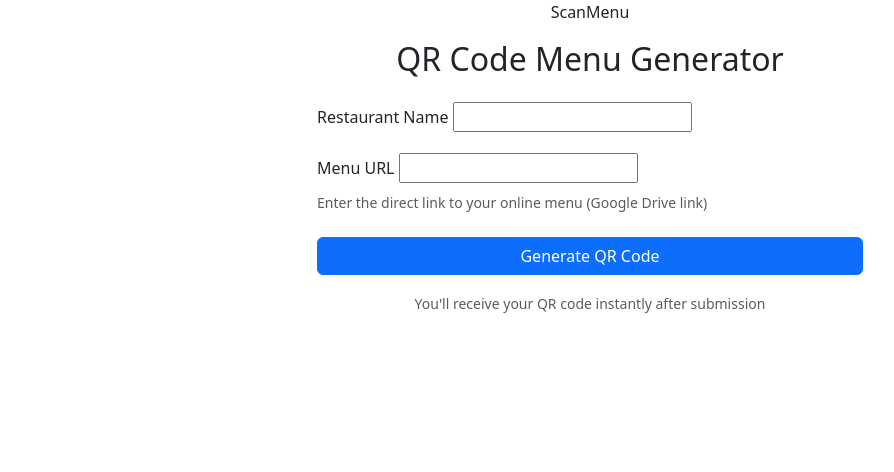
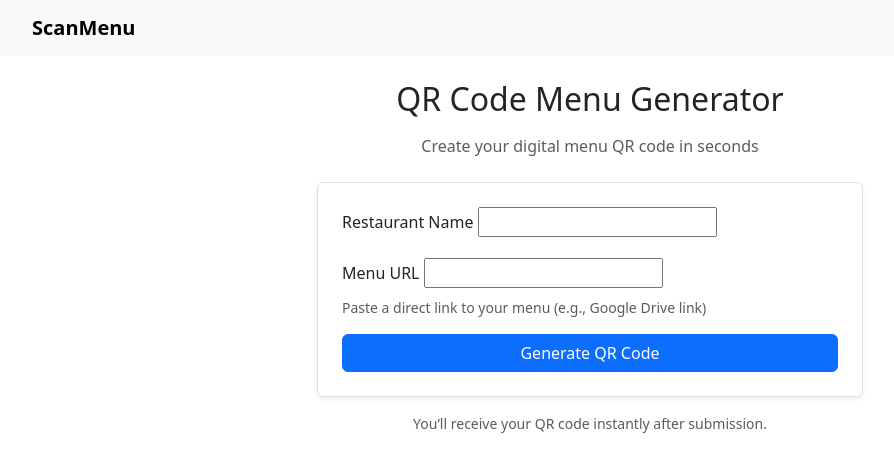
Before and after one commit to ankitkarki27/scanmenu-qr-menu-django-app, a Django app: page / in a window 1280 px wide. Shown: the top 472 px of the page, without its empty margins (50-944 px from the left). Run offline with Django 5.2, Linux system fonts and the light colour scheme.

Commit message:
Final Push

```diff
--- a/core/urls.py
+++ b/core/urls.py
@@ -9,6 +9,5 @@ urlpatterns = [
     path('admin/', admin.site.urls),
 
     path('', views.generate_qr_code, name='qr_code'),
-    #  path('generate/', views.generate_qr_code, name='qr_code'),
 
 ]+static(settings.MEDIA_URL, document_root=settings.MEDIA_ROOT)
--- a/core/views.py
+++ b/core/views.py
@@ -19,11 +19,17 @@ def generate_qr_code(request):
             qr.save(file_path)
             # qr.save('file_name')
 
+            #create image URL
+            # print('file_path==>',file_path)
+            qr_url=os.path.join(settings.MEDIA_URL,file_name)
+            # print('media url ==>',qr_url)
+
             context={
                 'form': form,
                 'qr_code': file_name,
                 'restaurant_name': restaurant_name,
-                'url': url,
+                'qr_url': qr_url,
+                ' file_name': file_name,
             }
             return render(request,'your_qr.html',context)
         else:
--- a/templates/qr_code.html
+++ b/templates/qr_code.html
@@ -1,25 +1,31 @@
 <!DOCTYPE html>
 <html lang="en">
 <head>
-    <meta charset="UTF-8">
-    <meta name="viewport" content="width=device-width, initial-scale=1.0">
+  <meta charset="UTF-8" />
+  <meta name="viewport" content="width=device-width, initial-scale=1.0"/>
   <title>QR Code Menu Generator</title>
-    <link href="https://cdn.jsdelivr.net/npm/bootstrap@5.3.0/dist/css/bootstrap.min.css" rel="stylesheet">
+  <link href="https://cdn.jsdelivr.net/npm/bootstrap@5.3.0/dist/css/bootstrap.min.css" rel="stylesheet"/>
 </head>
 <body>
+
+  <!-- Navbar -->
+  <nav class="navbar navbar-expand-lg navbar-light bg-light mb-4">
+    <div class="container">
+      <a class="navbar-brand fw-bold" href="#">ScanMenu</a>
+    </div>
+  </nav>
+
+  <!-- Main Content -->
   <div class="container">
     <div class="row justify-content-center">
-            <div class="col-md-6">
-                <!-- Simple Header -->
+      <div class="col-lg-6 col-md-8">
+
         <div class="text-center mb-4">
-                    <span class="logo">ScanMenu</span>
-                    <h2 class="mt-3 mb-4">QR Code Menu Generator</h2>
-                    <!-- <p class="text-muted">Create a digital QR code for your restaurant menu in seconds</p> -->
+          <h2 class="mb-3">QR Code Menu Generator</h2>
+          <p class="text-muted">Create your digital menu QR code in seconds</p>
         </div>
 
-                <!-- Simple Form -->
-                <div class="form-container">
-                    <form action="{% url 'qr_code' %}" method="POST">
+        <form action="{% url 'qr_code' %}" method="POST" class="p-4 border rounded bg-white shadow-sm">
           {% csrf_token %}
           {{ form.non_field_errors }}
 
@@ -32,21 +38,24 @@
           <div class="mb-3">
             <label for="{{ form.url.id_for_label }}" class="form-label">Menu URL</label>
             {{ form.url }}
-                            <div class="form-text">Enter the direct link to your online menu (Google Drive link)</div>
+            <div class="form-text">Paste a direct link to your menu (e.g., Google Drive link)</div>
             {{ form.url.errors }}
           </div>
 
-                        <div class="d-grid gap-2 mt-4">
-                            <button type="submit" class="btn btn-primary btn-generate">Generate QR Code</button>
+          <div class="d-grid">
+            <button type="submit" class="btn btn-primary">Generate QR Code</button>
           </div>
         </form>
-                </div>
 
-                <div class="text-center mt-3">
-                    <small class="text-muted">You'll receive your QR code instantly after submission</small>
+        <p class="text-center mt-3 text-muted small">
+          You’ll receive your QR code instantly after submission.
+        </p>
+
       </div>
     </div>
   </div>
-    </div>
+
+  <!-- Bootstrap JS -->
+  <script src="https://cdn.jsdelivr.net/npm/bootstrap@5.3.0/dist/js/bootstrap.bundle.min.js"></script>
 </body>
 </html>
```
Also changed, not shown: templates/your_qr.html (+19 -4 lines), media/ankit_karki_menu.png (added), media/beatrice_maddox_menu.png (added), media/bevis_benjamin_menu.png (added), media/briar_talley_menu.png (added), media/bruce_sellers_menu.png (added), media/elliott_bean_menu.png (added), media/farrah_david_menu.png (added), media/keiko_ashley_menu.png (added), media/melyssa_mooney_menu.png (added), media/patience_burt_menu.png (added), media/phyllis_gill_menu.png (added), media/quyn_britt_menu.png (added), media/scan_menu_menu.png (added), 2 more files. Lines whose indentation alone changed are shown as unchanged.
